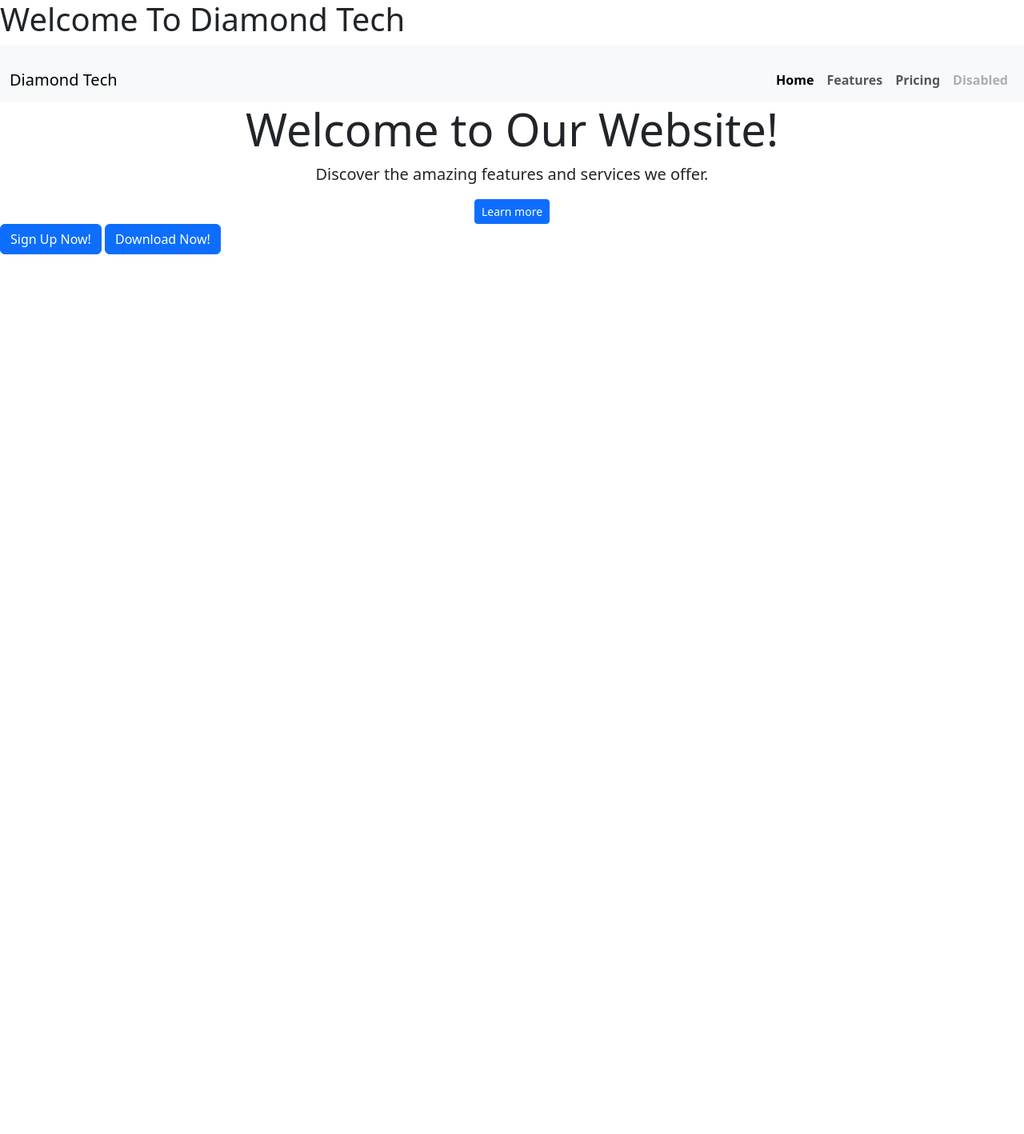
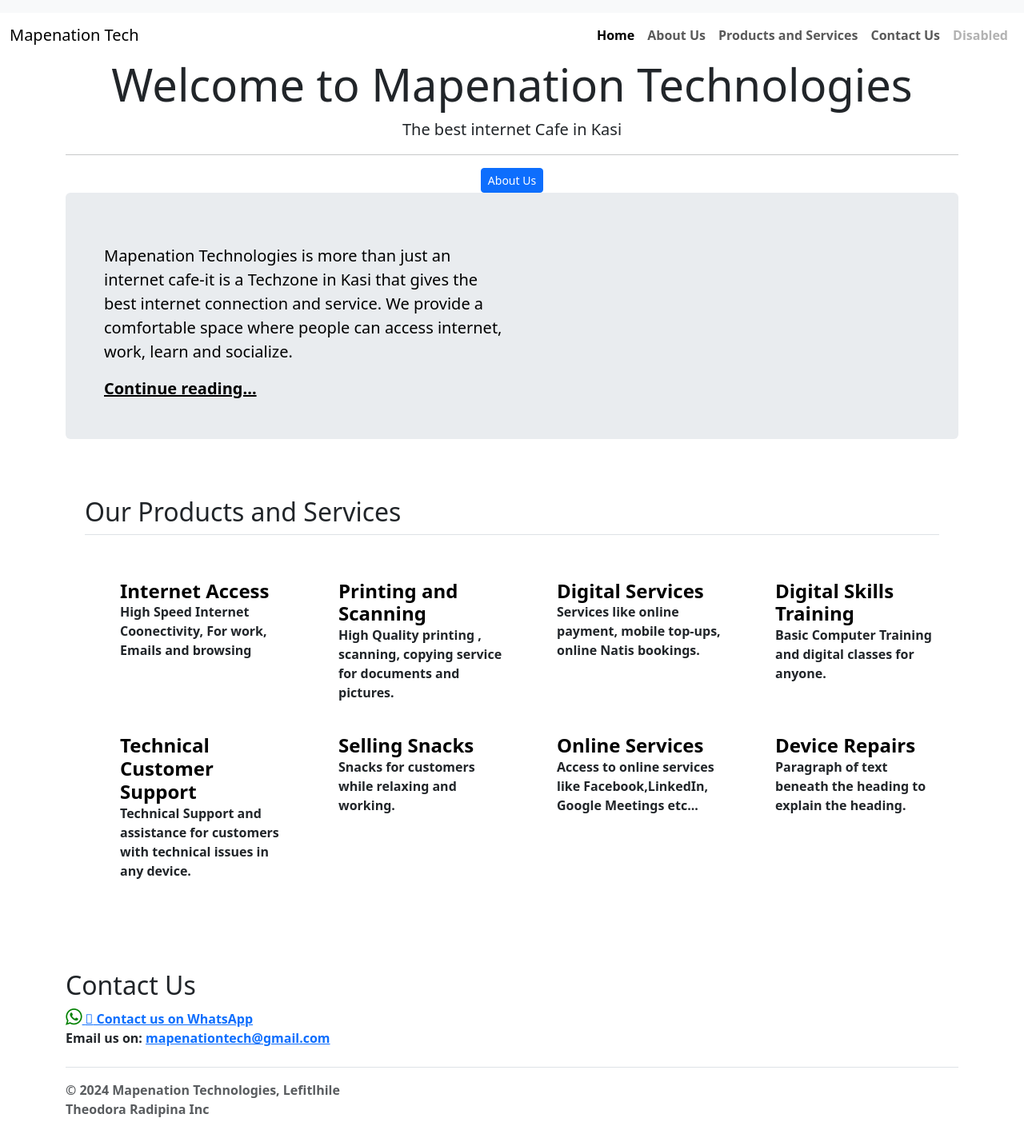
Before and after one commit to lefitlhile/DiamondTech, a plain HTML site: page index.html in a window 1280 px wide. Shown: the whole page at 80% size. Before the commit the page ends 800 px from the top, so only its background shows below. Drawn offline with nearby package versions, Linux system fonts and the light colour scheme.

Commit message:
Name Changes

```diff
--- a/index.html
+++ b/index.html
@@ -3,11 +3,13 @@
   <head>
     <meta charset="utf-8">
     <meta name="viewport" content="width=device-width, initial-scale=1">
-    <title>Diamond Tech</title>
+    <title>Mapenation Tech</title>
+    <!-- WhatsApp Link -->
+    <link rel="stylesheet" href="https://cdnjs.cloudflare.com/ajax/libs/font-awesome/4.7.0/css/font-awesome.min.css">
     <link href="https://cdn.jsdelivr.net/npm/bootstrap@5.3.3/dist/css/bootstrap.min.css" rel="stylesheet" integrity="sha384-QWTKZyjpPEjISv5WaRU9OFeRpok6YctnYmDr5pNlyT2bRjXh0JMhjY6hW+ALEwIH" crossorigin="anonymous">
   </head>
   <body>
-    <h1>Welcome To Diamond Tech</h1>
+
     <script src="https://cdn.jsdelivr.net/npm/bootstrap@5.3.3/dist/js/bootstrap.bundle.min.js" integrity="sha384-YvpcrYf0tY3lHB60NNkmXc5s9fDVZLESaAA55NDzOxhy9GkcIdslK1eN7N6jIeHz" crossorigin="anonymous"></script>
     <nav class="navbar navbar-expand-lg navbar-light bg-light">
         <div class="container-fluid">
@@ -15,9 +17,9 @@
         </div>
       </nav>
 
-      <nav class="navbar navbar-expand-lg bg-body-tertiary">
+      <nav class="navbar navbar-expand-lg bg-body-primary justify-content-center">
         <div class="container-fluid">
-          <a class="navbar-brand" href="#">Diamond Tech<b></a>
+          <a class="navbar-brand" href="#">Mapenation Tech<b></a>
           <button class="navbar-toggler" type="button" data-bs-toggle="collapse" data-bs-target="#navbarNav" aria-controls="navbarNav" aria-expanded="false" aria-label="Toggle navigation">
             <span class="navbar-toggler-icon"></span>
           </button>
@@ -27,10 +29,13 @@
                 <a class="nav-link active" aria-current="page" href="#">Home</a>
               </li>
               <li class="nav-item">
-                <a class="nav-link" href="#">Features</a>
+                <a class="nav-link" href="#">About Us</a>
               </li>
               <li class="nav-item">
-                <a class="nav-link" href="#">Pricing</a>
+                <a class="nav-link" href="#">Products and Services</a>
+              </li>
+              <li class="nav-item">
+                <a class="nav-link" href="#">Contact Us</a>
               </li>
               <li class="nav-item">
                 <a class="nav-link disabled" aria-disabled="true">Disabled</a>
@@ -39,15 +44,95 @@
           </div>
         </div>
       </nav>
-
-      <div class="container">
+      <div class="container"><!-- Grey Container -->
         <div class="jumbotron text-center">
-          <h1 class="display-4">Welcome to Our Website!</h1>
-          <p class="lead">Discover the amazing features and services we offer.</p>
-          <a class="btn btn-primary btn-sm" href="#" role="button">Learn more</a>
+          <h1 class="display-4">Welcome to Mapenation Technologies</h1>
+          <p class="lead">The best internet Cafe in Kasi</p><hr>
+          <a class="btn btn-primary btn-sm" href="#" role="button">About Us </a>
         </div>
       </div>
-      <button type="button" class="btn btn-primary">Sign Up Now!</button>
-<a href="#" class="btn btn-primary">Download Now!</a>
+      <main class="container"><!-- Main Container -->
+        <div class="p-4 p-md-5 mb-4 rounded text-body-emphasis bg-body-secondary">
+          <div class="col-lg-6 px-0">
+            <h3 class="display-4 fst-italic"></h3>
+            <p class="lead my-3">Mapenation Technologies is more than just an internet cafe-it is a Techzone in Kasi that gives the best internet connection and service. We provide a comfortable space where people can access internet, work, learn and socialize.</p>
+            <p class="lead mb-0"><a href="#" class="text-body-emphasis fw-bold">Continue reading...</a></p>
+          </div>
+        </div>
+
+        <!-- Our Products -->
+
+        <div class="b-example-divider"></div>
+
+        <div class="container px-4 py-5" id="icon-grid">
+          <h2 class="pb-2 border-bottom">Our Products and Services</h2>
+
+          <div class="row row-cols-1 row-cols-sm-2 row-cols-md-3 row-cols-lg-4 g-4 py-5">
+            <div class="col d-flex align-items-start">
+              <svg class="bi text-body-secondary flex-shrink-0 me-3" width="1.75em" height="1.75em"><use xlink:href="#bootstrap"/></svg>
+              <div>
+                <h3 class="fw-bold mb-0 fs-4 text-body-emphasis">Internet Access</h3>
+                <p>High Speed Internet Coonectivity, For work, Emails and browsing</p>
+              </div>
+            </div>
+            <div class="col d-flex align-items-start">
+              <svg class="bi text-body-secondary flex-shrink-0 me-3" width="1.75em" height="1.75em"><use xlink:href="#cpu-fill"/></svg>
+              <div>
+                <h3 class="fw-bold mb-0 fs-4 text-body-emphasis">Printing and Scanning</h3>
+                <p>High Quality printing , scanning, copying service for documents and pictures.</p>
+              </div>
+            </div>
+            <div class="col d-flex align-items-start">
+              <svg class="bi text-body-secondary flex-shrink-0 me-3" width="1.75em" height="1.75em"><use xlink:href="#calendar3"/></svg>
+              <div>
+                <h3 class="fw-bold mb-0 fs-4 text-body-emphasis">Digital Services</h3>
+                <p>Services like online payment, mobile top-ups, online Natis bookings.</p>
+              </div>
+            </div>
+            <div class="col d-flex align-items-start">
+              <svg class="bi text-body-secondary flex-shrink-0 me-3" width="1.75em" height="1.75em"><use xlink:href="#home"/></svg>
+              <div>
+                <h3 class="fw-bold mb-0 fs-4 text-body-emphasis">Digital Skills Training</h3>
+                <p>Basic Computer Training and digital classes for anyone.</p>
+              </div>
+            </div>
+            <div class="col d-flex align-items-start">
+              <svg class="bi text-body-secondary flex-shrink-0 me-3" width="1.75em" height="1.75em"><use xlink:href="#speedometer2"/></svg>
+              <div>
+                <h3 class="fw-bold mb-0 fs-4 text-body-emphasis">Technical Customer Support</h3>
+                <p>Technical Support and assistance for customers with technical issues in any device.</p>
+              </div>
+            </div>
+            <div class="col d-flex align-items-start">
+              <svg class="bi text-body-secondary flex-shrink-0 me-3" width="1.75em" height="1.75em"><use xlink:href="#toggles2"/></svg>
+              <div>
+                <h3 class="fw-bold mb-0 fs-4 text-body-emphasis">Selling Snacks</h3>
+                <p>Snacks for customers while relaxing and working.</p>
+              </div>
+            </div>
+            <div class="col d-flex align-items-start">
+              <svg class="bi text-body-secondary flex-shrink-0 me-3" width="1.75em" height="1.75em"><use xlink:href="#geo-fill"/></svg>
+              <div>
+                <h3 class="fw-bold mb-0 fs-4 text-body-emphasis">Online Services</h3>
+                <p>Access to online services like Facebook,LinkedIn, Google Meetings etc... </p>
+              </div>
+            </div>
+            <div class="col d-flex align-items-start">
+              <svg class="bi text-body-secondary flex-shrink-0 me-3" width="1.75em" height="1.75em"><use xlink:href="#tools"/></svg>
+              <div>
+                <h3 class="fw-bold mb-0 fs-4 text-body-emphasis">Device Repairs</h3>
+                <p>Paragraph of text beneath the heading to explain the heading.</p>
+              </div>
+            </div>
+          </div>
+        </div>
+<!-- WhatsApp Link -->
+<h2 class="contact-us">Contact Us</h2>
+<a href="https://wa.me/27684011114" target="_blank" rel="noopener noreferrer">
+  <i class="fa fa-whatsapp" style="font-size:24px;color:green"></i>
+ <i class="fab fa-whatsapp"></i> Contact us on WhatsApp</a>
+<p>Email us on: <a href="mailto:mapenationtech@gmail.com">mapenationtech@gmail.com</a></p>
+
+  <footer class="d-flex flex-wrap justify-content-between align-items-center py-3 my-4 border-top">
+    <p class="col-md-4 mb-0 text-muted">&copy; 2024 Mapenation Technologies, Lefitlhile Theodora Radipina Inc</p>
 </body>
-</html>
```
Also changed, not shown: istockphoto-1.jpg (added), 1 other file.
